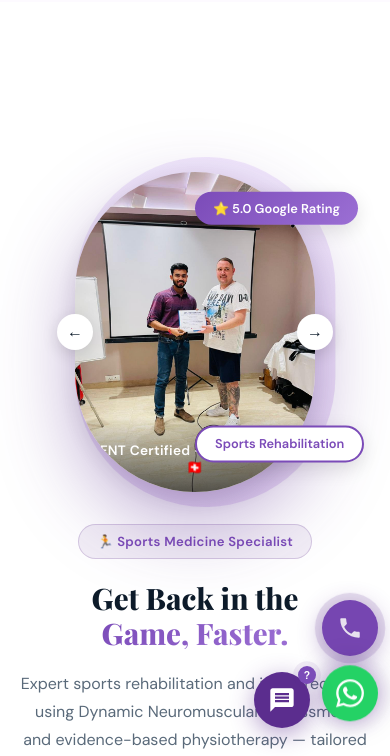
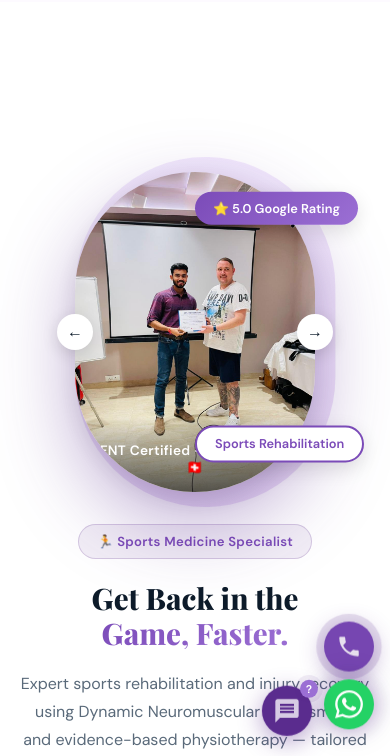
Before and after one commit to ydvrahul19/spine, a website: page index.html in a window 390 px wide. Shown: the part 88-844 px from the top of the page. Drawn offline with nearby package versions, Linux system fonts and the light colour scheme.

Commit message:
final update.

```diff
--- a/index.html
+++ b/index.html
@@ -542,52 +542,109 @@ footer { background:#2E1060; color:rgba(255,255,255,.65); padding:70px 5% 0; }
 }
 
 /* ===== WHATSAPP FLOAT ===== */
+/* ===== FLOATING ACTION BUTTONS (FAB) =====
+   Layout (right side, fixed):
+   Col right:28px  → WhatsApp (bottom:28) | Call (bottom:100)
+   Col right:96px  → Chat     (bottom:28)
+   ============================================ */
+
+/* shared FAB base */
+.wa-float, .call-float, .chat-float {
+  position: fixed;
+  z-index: 999;
+  width: 56px; height: 56px;
+  border-radius: 50%;
+  display: flex; align-items: center; justify-content: center;
+  box-shadow: 0 6px 24px rgba(0,0,0,0.2);
+  transition: transform 0.3s ease, box-shadow 0.3s ease;
+  cursor: pointer;
+  text-decoration: none;
+  border: none;
+}
+.wa-float:hover, .call-float:hover, .chat-float:hover {
+  transform: scale(1.12) translateY(-2px);
+  box-shadow: 0 12px 32px rgba(0,0,0,0.28);
+}
+
+/* individual colors & positions */
 .wa-float {
-  position:fixed; bottom:28px; right:28px; z-index:999;
-  width:56px; height:56px; background:#25D366; border-radius:50%;
-  display:flex; align-items:center; justify-content:center;
-  box-shadow:0 6px 24px rgba(37,211,102,.4); transition:transform .3s;
-  text-decoration:none;
-}
-.wa-float:hover { transform:scale(1.1); }
-.wa-float svg { width:28px; height:28px; }
-.wa-pulse {
-  position:absolute; width:100%; height:100%; border-radius:50%;
-  background:rgba(37,211,102,.3); animation:waPulse 2s infinite;
+  bottom: 28px; right: 28px;
+  background: #25D366;
+  box-shadow: 0 6px 24px rgba(37,211,102,.45);
+  animation: fabFloat 3s ease-in-out infinite;
+}
+.call-float {
+  bottom: 100px; right: 28px;
+  background: #7B4BB8;
+  box-shadow: 0 6px 24px rgba(91,45,142,.45);
+  animation: fabFloat 3s ease-in-out infinite 0.5s;
+}
+.chat-float {
+  bottom: 28px; right: 96px;
+  background: var(--navy);
+  box-shadow: 0 6px 24px rgba(91,45,142,.45);
+  animation: fabFloat 3s ease-in-out infinite 1s;
+}
+
+@keyframes fabFloat {
+  0%, 100% { transform: translateY(0px); }
+  50%       { transform: translateY(-6px); }
+}
+.wa-float:hover, .call-float:hover, .chat-float:hover {
+  animation: none;
+  transform: scale(1.13) translateY(-3px);
+}
+
+/* svg sizes */
+.wa-float svg    { width: 28px; height: 28px; }
+.call-float svg  { width: 26px; height: 26px; }
+.chat-float svg  { width: 28px; height: 28px; }
+
+/* pulse rings */
+.wa-pulse, .call-pulse, .chat-pulse {
+  position: absolute; width: 100%; height: 100%;
+  border-radius: 50%; pointer-events: none;
+}
+.wa-pulse   { background: rgba(37,211,102,.3);  animation: fabPulse 2s infinite; }
+.call-pulse { background: rgba(91,45,142,.3);   animation: fabPulse 2s infinite 0.5s; }
+.chat-pulse { background: rgba(91,45,142,.25);  animation: fabPulse 2s infinite 1s; }
+@keyframes fabPulse {
+  0%,100% { transform: scale(1);   opacity: 1; }
+  50%     { transform: scale(1.6); opacity: 0; }
 }
 @keyframes waPulse { 0%,100%{transform:scale(1);opacity:1} 50%{transform:scale(1.5);opacity:0} }
 
-/* ===== CALL FLOAT ===== */
-.call-float {
-  position:fixed; bottom:100px; right:28px; z-index:999;
-  width:56px; height:56px; background:#7B4BB8; border-radius:50%;
-  display:flex; align-items:center; justify-content:center;
-  box-shadow:0 6px 24px rgba(91,45,142,.45); transition:transform .3s;
-  text-decoration:none;
-}
-.call-float:hover { transform:scale(1.12); }
-.call-float svg { width:26px; height:26px; }
-.call-pulse {
-  position:absolute; width:100%; height:100%; border-radius:50%;
-  background:rgba(91,45,142,.3); animation:waPulse 2s infinite 0.5s;
-}
-
-/* ===== CHATBOT FLOAT ===== */
-.chat-float {
-  position:fixed; bottom:28px; right:96px; z-index:999;
-  width:56px; height:56px; background:var(--navy); border-radius:50%;
-  display:flex; align-items:center; justify-content:center;
-  box-shadow:0 6px 24px rgba(91,45,142,.45); transition:transform .3s;
-  cursor:pointer; border:none;
-}
-.chat-float:hover { transform:scale(1.12); }
-.chat-float svg { width:28px; height:28px; }
+/* chat badge */
 .chat-float-badge {
-  position:absolute; top:-6px; right:-6px;
-  width:18px; height:18px; background:#7B4BB8; border-radius:50%;
-  font-size:0.65rem; font-weight:700; color:white;
-  display:flex; align-items:center; justify-content:center;
-  animation:badgePulse 2.5s ease-in-out infinite;
+  position: absolute; top: -6px; right: -6px;
+  width: 18px; height: 18px;
+  background: #9B6FD4; border-radius: 50%;
+  font-size: 0.65rem; font-weight: 700; color: white;
+  display: flex; align-items: center; justify-content: center;
+  animation: badgePulse 2.5s ease-in-out infinite;
+}
+
+/* ── RESPONSIVE ── */
+/* Tablet 768px */
+@media (max-width: 768px) {
+  .wa-float    { bottom: 24px; right: 20px; width: 52px; height: 52px; }
+  .call-float  { bottom: 90px; right: 20px; width: 52px; height: 52px; }
+  .chat-float  { bottom: 24px; right: 84px; width: 52px; height: 52px; }
+  .chatbot-window { right: 12px; width: calc(100vw - 24px); max-width: 380px; }
+}
+/* Mobile 480px */
+@media (max-width: 480px) {
+  .wa-float    { bottom: 20px; right: 16px; width: 50px; height: 50px; }
+  .call-float  { bottom: 84px; right: 16px; width: 50px; height: 50px; }
+  .chat-float  { bottom: 20px; right: 78px; width: 50px; height: 50px; }
+  .chatbot-window { bottom: 86px; right: 10px; width: calc(100vw - 20px); max-width: 360px; height: 460px; }
+}
+/* Small 360px */
+@media (max-width: 360px) {
+  .wa-float    { bottom: 16px; right: 12px; width: 46px; height: 46px; }
+  .call-float  { bottom: 76px; right: 12px; width: 46px; height: 46px; }
+  .chat-float  { bottom: 16px; right: 70px; width: 46px; height: 46px; }
+  .chatbot-window { bottom: 76px; right: 8px; width: calc(100vw - 16px); height: 420px; }
 }
 
 /* ===== CHATBOT WINDOW ===== */
@@ -698,12 +755,7 @@ footer { background:#2E1060; color:rgba(255,255,255,.65); padding:70px 5% 0; }
 .chatbot-send:hover { background:var(--green); }
 .chatbot-send svg { width:18px; height:18px; }
 
-@media (max-width:480px) {
-  .chatbot-window { width:calc(100vw - 24px); right:12px; bottom:90px; }
-  .call-float { right:12px !important; bottom:100px !important; }
-  .wa-float { right:12px !important; bottom:28px !important; }
-  .chat-float { right:80px !important; bottom:28px !important; }
-}
+/* FAB responsive rules moved to FAB section above */
 
 
 /* ===== DYNAMIC STATS SECTION ===== */
@@ -1658,12 +1710,10 @@ img { max-width: 100%; height: auto; }
 }
 
 /* ============================================================
-   SCROLL-TOP & WHATSAPP – responsive
+   SCROLL-TOP – responsive (FAB rules in FAB section above)
    ============================================================ */
 @media (max-width: 480px) {
   .scroll-top { bottom: 80px; right: 12px; width: 40px; height: 40px; font-size: 1rem; }
-  .wa-float { right:12px !important; bottom:28px !important; }
-  .chat-float { right:80px !important; bottom:28px !important; }
 }
 
 
@@ -3374,6 +3424,7 @@ img { max-width: 100%; height: auto; }
 
 <!-- CHATBOT FLOAT BUTTON -->
 <button class="chat-float" onclick="toggleChat()" title="Ask about The Spine Centre" id="chatFloatBtn">
+  <div class="chat-pulse"></div>
   <div class="chat-float-badge" id="chatBadge">?</div>
   <svg viewBox="0 0 24 24" fill="white"><path d="M20 2H4c-1.1 0-2 .9-2 2v18l4-4h14c1.1 0 2-.9 2-2V4c0-1.1-.9-2-2-2zm-2 12H6v-2h12v2zm0-3H6V9h12v2zm0-3H6V6h12v2z"/></svg>
   <span class="fab-label">Chat</span>
```
